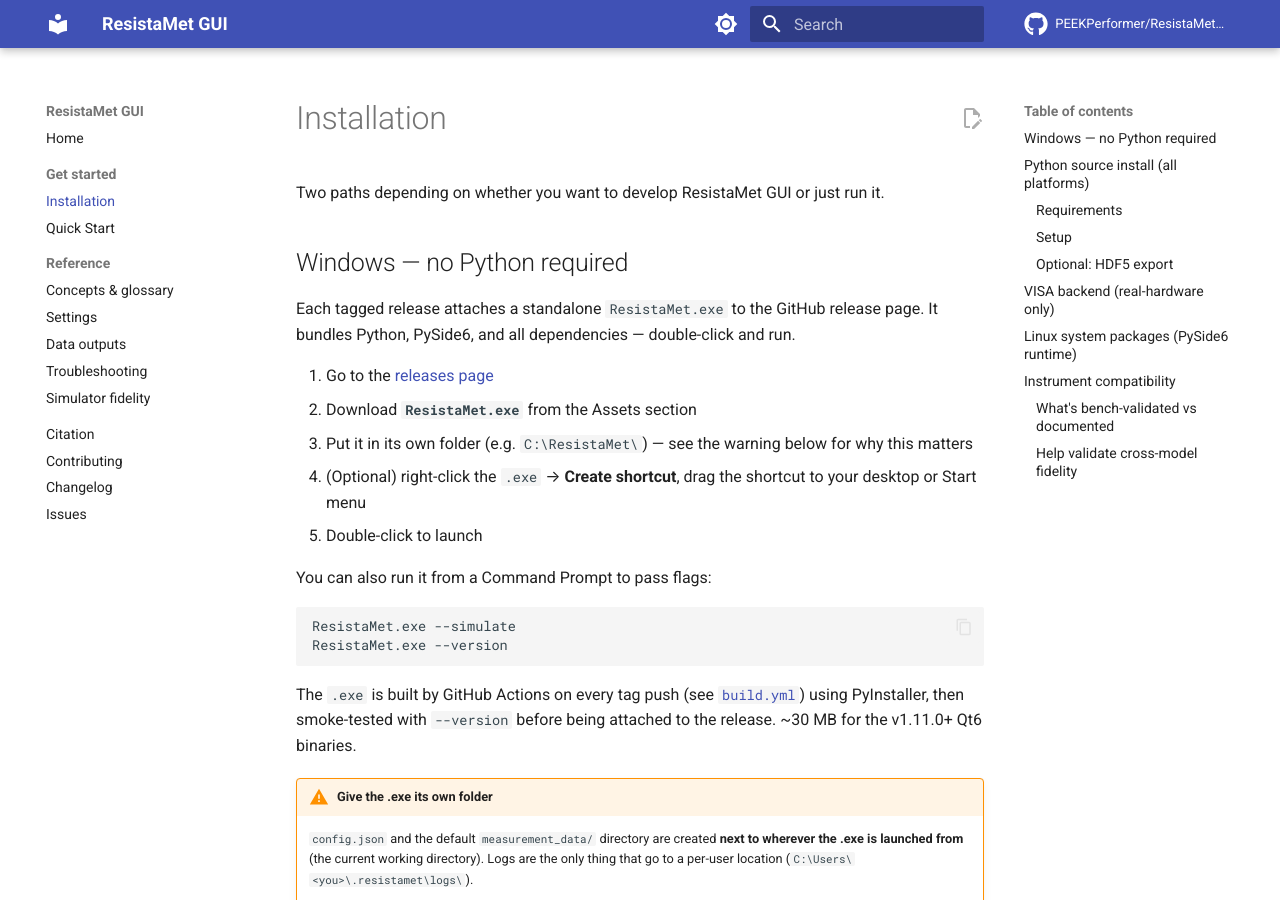
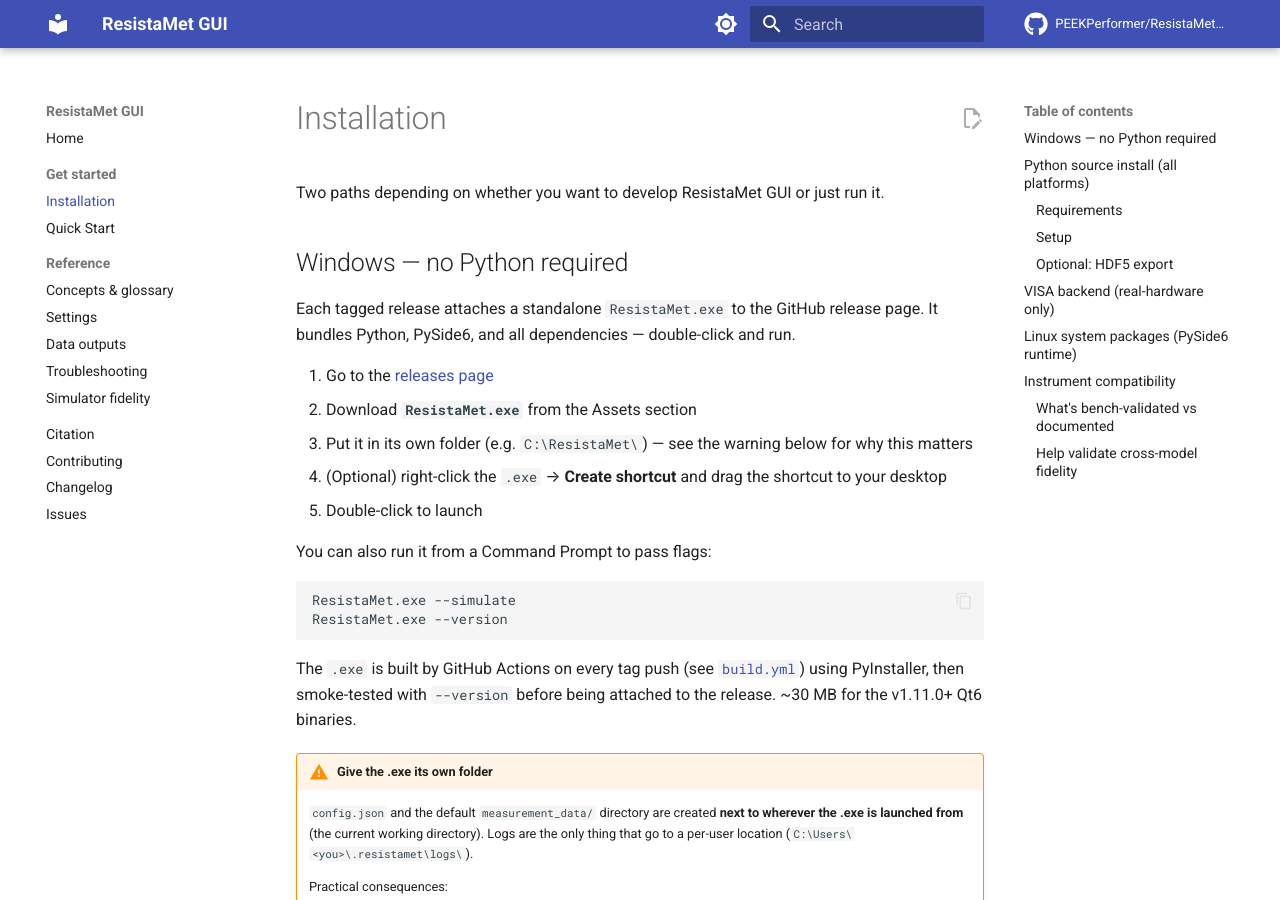
Before and after one commit to PEEKPerformer/ResistaMet-GUI, an MkDocs documentation site: the page built from docs/installation.md, in a window 1280 px wide and 900 px high. Built offline with MkDocs 1.6.1 and Material for MkDocs 9.7.7, drawn with Linux system fonts in a browser that asks for light colours; comment, search, counter and statistics services are not loaded.

Commit message:
docs(installation): recommend desktop shortcut specifically

```diff
--- a/docs/installation.md
+++ b/docs/installation.md
@@ -9,7 +9,7 @@
 1. Go to the [releases page](https://github.com/PEEKPerformer/ResistaMet-GUI/releases/latest)
 2. Download **`ResistaMet.exe`** from the Assets section
 3. Put it in its own folder (e.g. `C:\ResistaMet\`) — see the warning below for why this matters
-4. (Optional) right-click the `.exe` → **Create shortcut**, drag the shortcut to your desktop or Start menu
+4. (Optional) right-click the `.exe` → **Create shortcut** and drag the shortcut to your desktop
 5. Double-click to launch
 
 You can also run it from a Command Prompt to pass flags:
```
